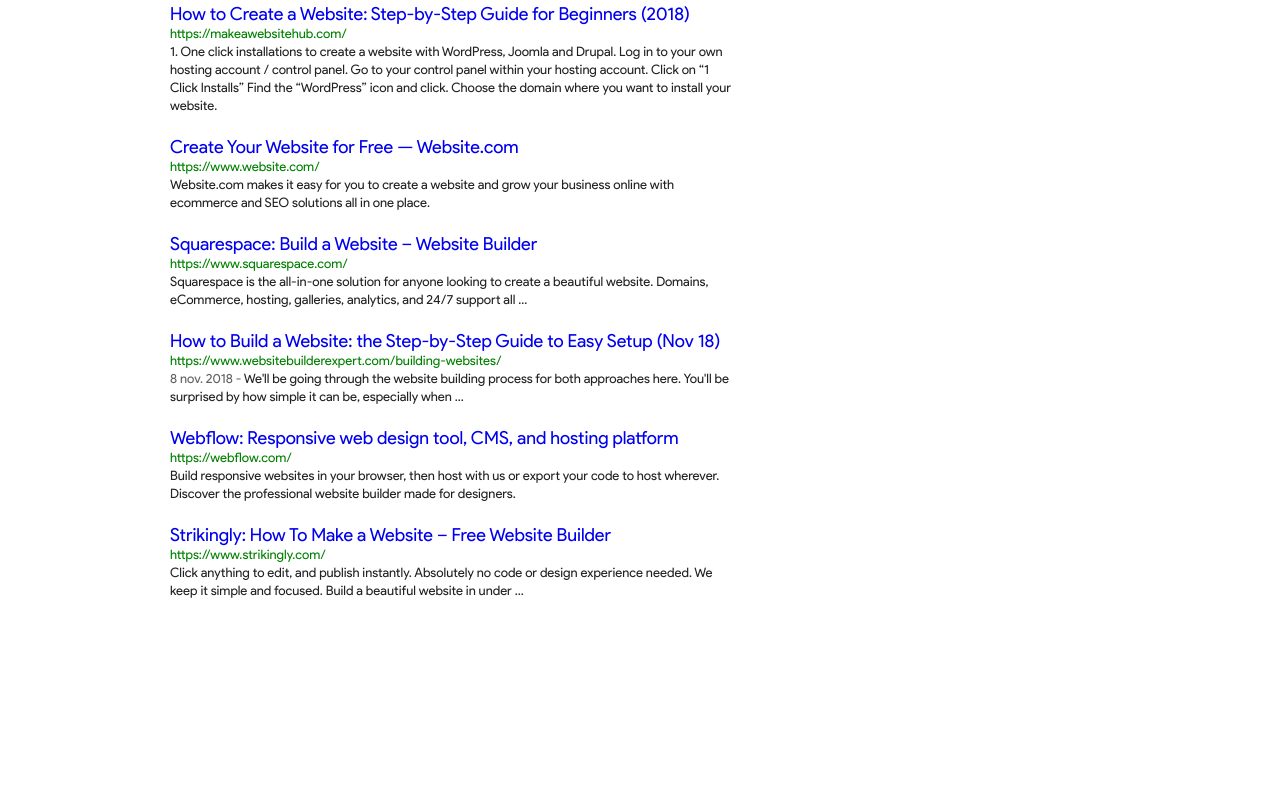
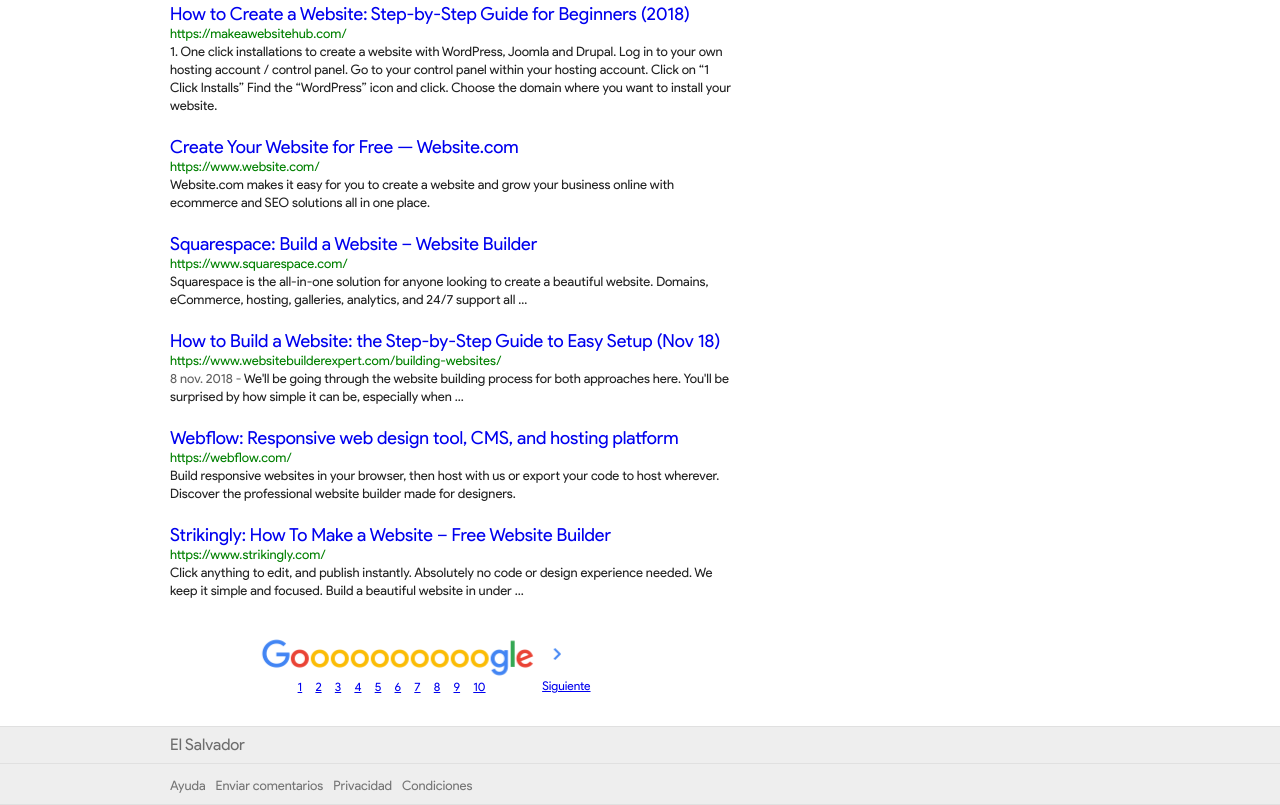
Before and after one commit to CrAvila/google-search-results, a plain HTML site: page index.html in a window 1280 px wide. Shown: the part 965-1770 px from the top of the page. Before the commit the page ends 1588 px from the top, so only its background shows below. Drawn offline with Linux system fonts and the light colour scheme; a script that the page names is missing.

Commit message:
Add bottom sections

```diff
--- a/index.html
+++ b/index.html
@@ -368,11 +368,33 @@
 
 
 
-
                 </section>
 
 
                 <!--paginas section end-->
+
+
+                <div class="gooogle">
+                    <img src="images/gooogle.jpg"/>
+
+
+                    <div class="nums">
+                        <a href="#">1</a>
+                        <a href="#">2</a>
+                        <a href="#">3</a>
+                        <a href="#">4</a>
+                        <a href="#">5</a>
+                        <a href="#">6</a>
+                        <a href="#">7</a>
+                        <a href="#">8</a>
+                        <a href="#">9</a>
+                        <a href="#">10</a>
+
+
+                    </div>
+                    <a href="#" class="siguiente">Siguiente</a>
+                </div>
+
 
 
 
@@ -390,5 +412,24 @@
 
 
 
+    <section class="bottom">
+            <div class="country">
+                <p>El Salvador</p>
+            </div>
+
+            <footer>
+
+
+                <ul class="footer" id="left-list">
+                    <li><a href="#">Condiciones</a></li>
+                    <li><a href="#">Privacidad</a></li>
+                    <li><a href="#">Enviar comentarios</a></li>
+                    <li><a href="#">Ayuda</a></li>
+                </ul>
+            </footer>
+        </section>
+
+
+
 </body>
 </html>
--- a/main.css
+++ b/main.css
@@ -298,3 +298,80 @@ h3 {
 #svg-acerca {
     margin-left: -250px;
 }
+
+
+.gooogle{
+    display: block;
+    width: 700px;
+    margin-left: 100px;
+    margin-right: auto;
+    margin-top: 30px;
+}
+.nums {
+    margin-left: 41px;
+}
+.nums a{
+    font-size: 12px;
+    float: left;
+    padding: 5px 6.6px;
+}
+
+.siguiente {
+    position: absolute;
+    margin-right: -100px;
+    font-size: 12px;
+    margin-top: 4px;
+    margin-left: 50px;
+}
+
+.footer li a{
+    float: right;
+    color: #757575;
+}
+
+.bottom {
+
+   margin-top: 50px;
+}
+
+#left-list {
+    float: left;
+}
+
+footer {
+    height: 20px;
+    padding: 10px 165px;
+    background-color: #eeeeee;
+    background-color: #eeeeee;
+    color: rgba(0,0,0,.54);
+    font-size: 13px;
+    border-bottom: 1px solid #e0e0e0;
+
+}
+
+footer li {
+    padding-right: 0px;
+}
+
+.country {
+    padding: 10px 170px;
+    background-color: #eeeeee;
+    color: rgba(0,0,0,.54);
+    border-top: 1px solid #e0e0e0;
+    border-bottom: 1px solid #e0e0e0;
+}
+
+.bottom ul {
+    list-style-type: none;
+    margin: 0;
+    padding: 0;
+}
+
+.bottom li {
+    float: right;
+    padding: 5px;
+}
+
+.bottom li a {
+    text-decoration: none;
+}
```
Also changed, not shown: images/gooogle.jpg (added).
